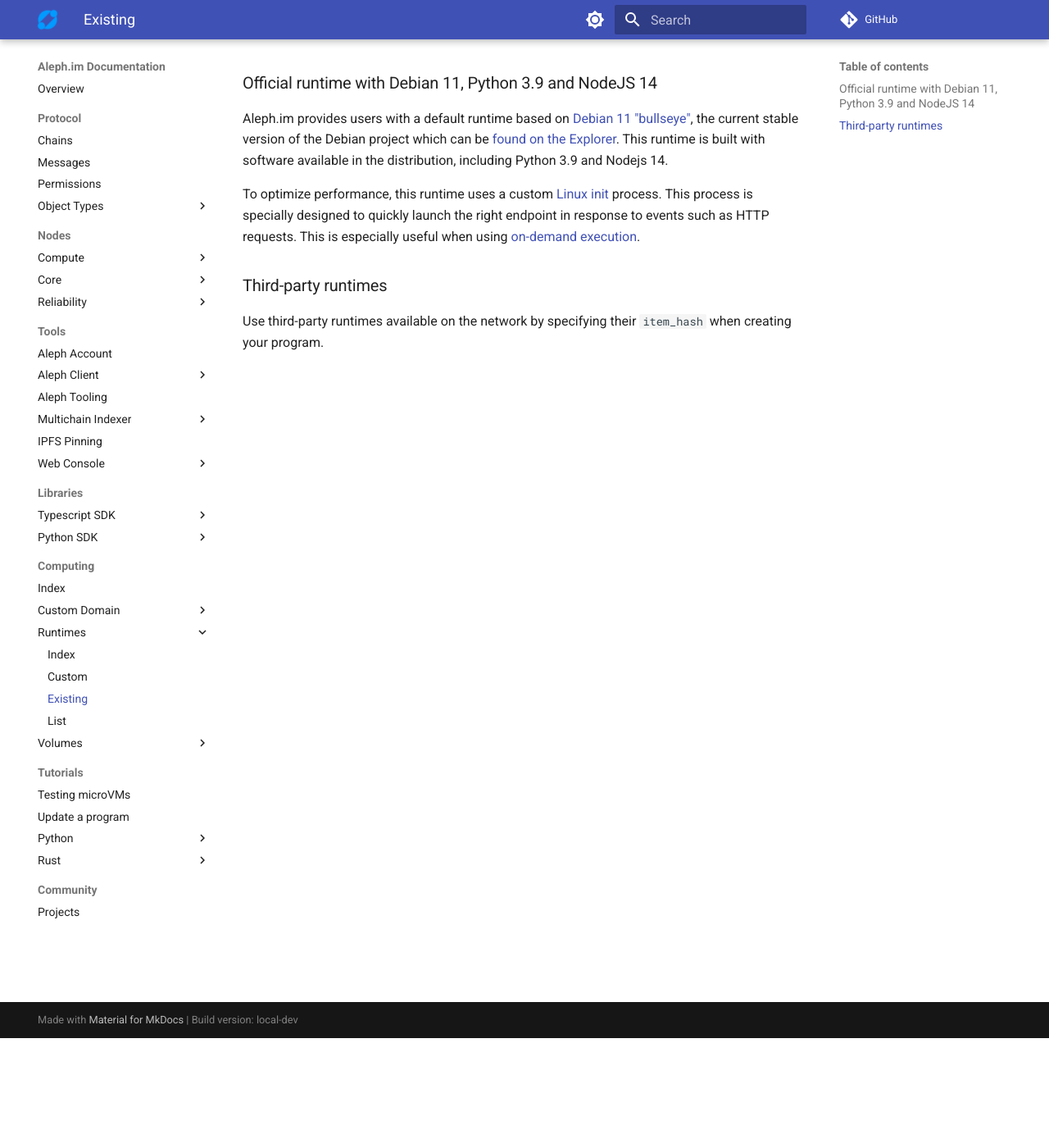
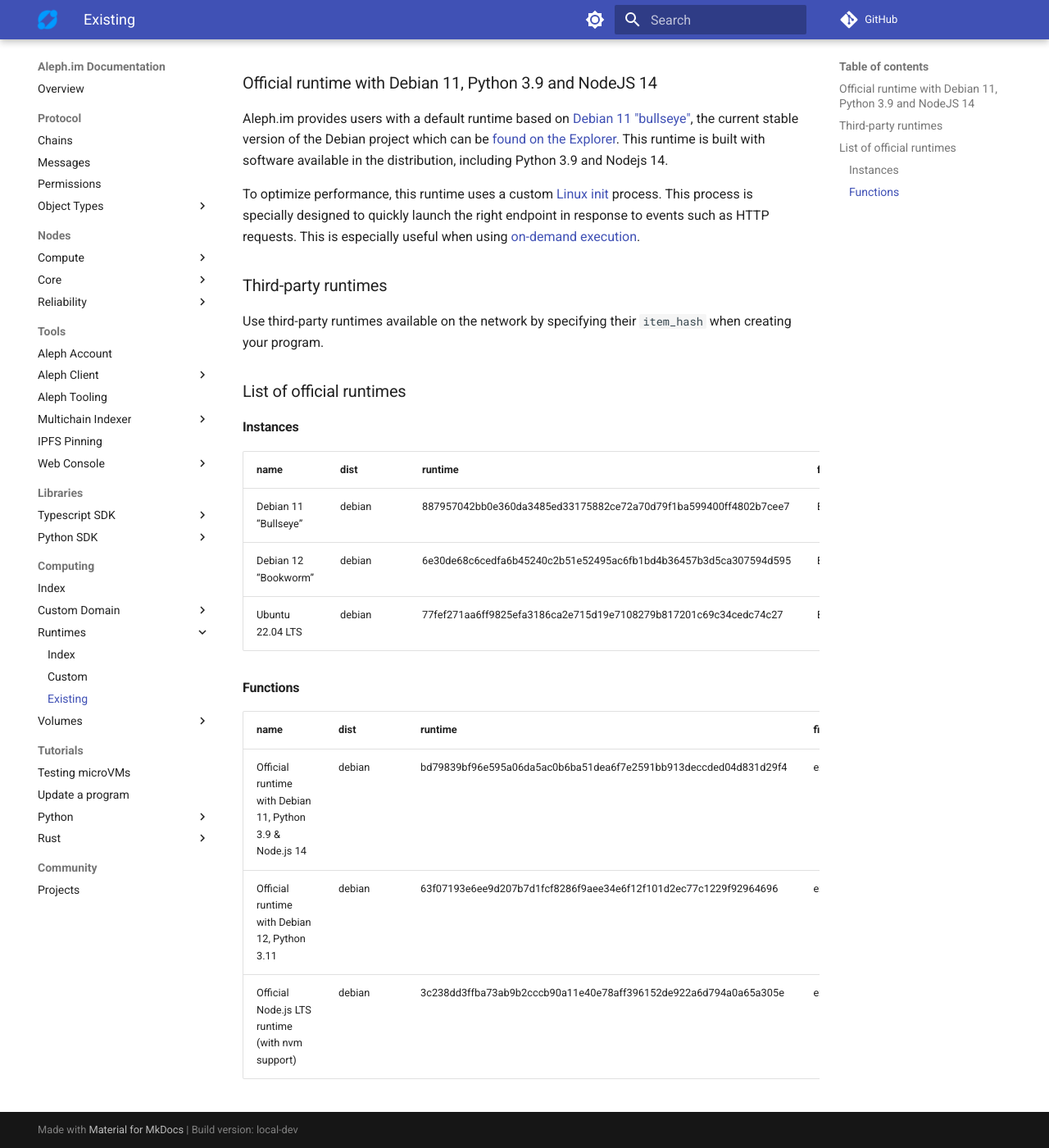
Before and after one commit to aleph-im/aleph-docs, an MkDocs documentation site: the page built from docs/computing/runtimes/existing.md, in a window 1280 px wide and 1400 px high, scrolled down 134 px. Shown: the whole window at 82% size. Built offline with MkDocs 1.6.1 and Material for MkDocs 9.7.7, drawn with Linux system fonts in a browser that asks for light colours; comment, search, counter and statistics services are not loaded.

Commit message:
[*] move list of runtimes to existing.md

```diff
--- a/docs/computing/runtimes/existing.md
+++ b/docs/computing/runtimes/existing.md
@@ -26,3 +26,21 @@
 ### Third-party runtimes
 
 Use third-party runtimes available on the network by specifying their `item_hash` when creating your program.
+
+### List of official runtimes
+
+#### Instances
+
+| name | dist | runtime | filesystem |
+| --- | --- | --- | --- |
+| Debian 11 “Bullseye” | debian | 887957042bb0e360da3485ed33175882ce72a70d79f1ba599400ff4802b7cee7  | BTRFS |
+| Debian 12 “Bookworm” | debian | 6e30de68c6cedfa6b45240c2b51e52495ac6fb1bd4b36457b3d5ca307594d595  |  BTRFS |
+| Ubuntu 22.04 LTS | debian | 77fef271aa6ff9825efa3186ca2e715d19e7108279b817201c69c34cedc74c27  |  BTRFS |
+
+#### Functions
+
+| name | dist | runtime | filesystem |
+| --- | --- | --- | --- |
+| Official runtime with Debian 11, Python 3.9 & Node.js 14| debian | bd79839bf96e595a06da5ac0b6ba51dea6f7e2591bb913deccded04d831d29f4  | ext4 |
+|Official runtime with Debian 12, Python 3.11 | debian | 63f07193e6ee9d207b7d1fcf8286f9aee34e6f12f101d2ec77c1229f92964696  |  ext4 |
+| Official Node.js LTS runtime (with nvm support) | debian | 3c238dd3ffba73ab9b2cccb90a11e40e78aff396152de922a6d794a0a65a305e  |  ext4 |
--- a/mkdocs.yml
+++ b/mkdocs.yml
@@ -128,7 +128,6 @@
           - 'Index': computing/runtimes/index.md
           - 'Custom': computing/runtimes/custom.md
           - 'Existing': computing/runtimes/existing.md
-          - 'List': computing/runtimes/list.md
       - Volumes:
           - 'Immutable': computing/volumes/immutable.md
           - Persistent: computing/volumes/persistent.md
```
Also changed, not shown: docs/computing/runtimes/list.md (deleted, +0 -17 lines).
